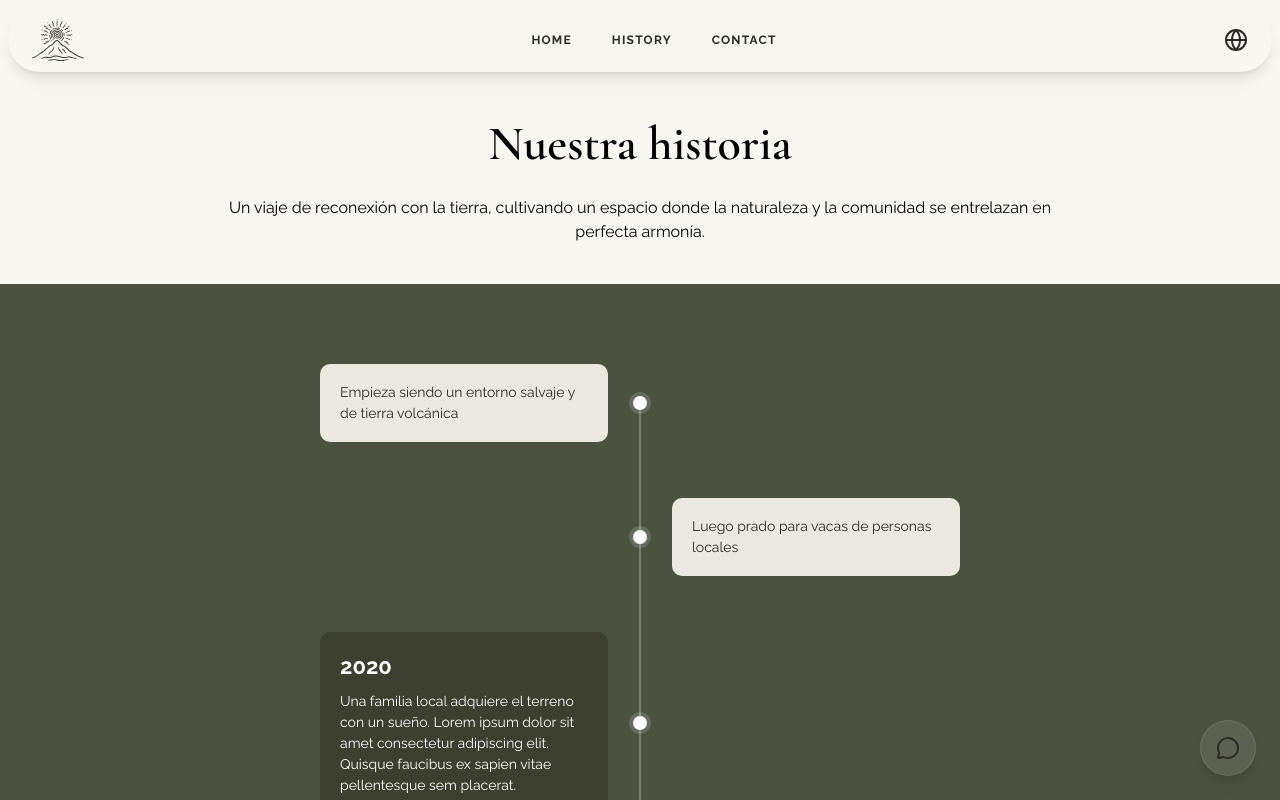
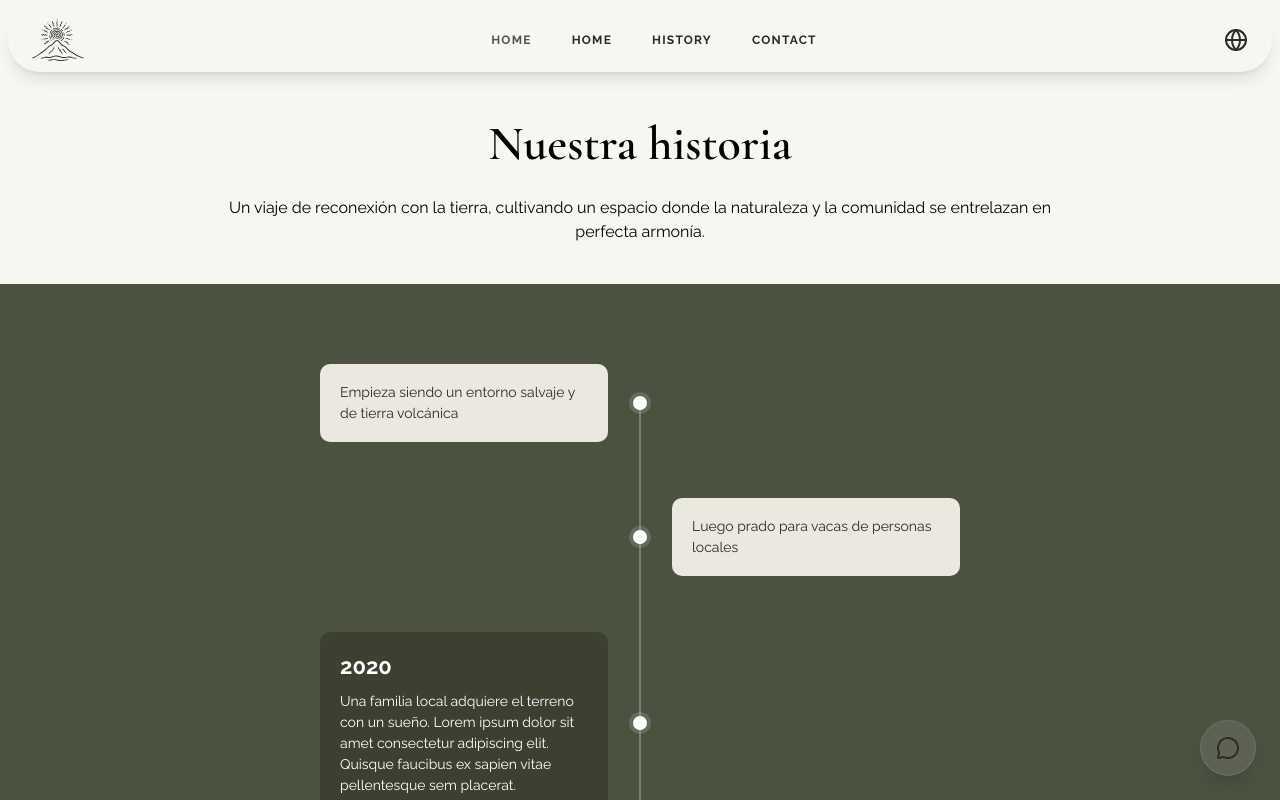
Before and after one commit to Garbolin/Mont-Solei, a React (Vite) app: page /history in a window 1280 px wide. Shown: the top 800 px of the page. Built offline with nearby package versions, Linux system fonts and the light colour scheme.

Commit message:
add variants of navBar hover

```diff
--- a/src/components/NavBar.tsx
+++ b/src/components/NavBar.tsx
@@ -1,10 +1,15 @@
 import Logo from '@/assets/logo_no_text.svg?react';
 import { Globe } from 'lucide-react';
 import { useNavbarTheme } from '@/context/NavbarThemeContext';
+import SunLink from '@/components/SunLink';
 
 export default function Navbar() {
     const { theme } = useNavbarTheme();
     const textColor = theme === 'light' ? 'text-white' : 'text-graphite-500';
+    const glowColor =
+        theme === 'light'
+            ? 'hover:drop-shadow-[0_0_8px_rgba(255,255,255,0.6)]' // fondo oscuro -> glow blanco
+            : 'hover:drop-shadow-[0_0_8px_rgba(0,0,0,0.35)]';
 
     return (
         <nav
@@ -21,14 +26,42 @@ export default function Navbar() {
                 className={`${textColor} flex flex-1 items-center justify-center space-x-10 uppercase text-xs font-bold tracking-widest transition-colors duration-300`}
             >
                 <li>
-                    <a href="/">Home</a>
+                    <a
+                        href="/"
+                        className={`opacity-80 hover:opacity-100 hover:-translate-y-0.5 ${glowColor} transition-all duration-300 inline-block`}
+                    >
+                        Home
+                    </a>
                 </li>
                 <li>
-                    <a href="/history">History</a>
+                    <a
+                        href="/"
+                        className={`transition-all duration-300 hover:text-porcelain-300 ${glowColor}`}
+                    >
+                        Home
+                    </a>
                 </li>
                 <li>
-                    <a href="/contact">Contact</a>
+                    <a href="/history" className="group relative inline-block py-1">
+                        History
+                        <span className="absolute left-1/2 -bottom-0.5 h-[1.5px] w-0 bg-current transition-all duration-300 ease-out group-hover:w-full group-hover:left-0" />
+                    </a>
                 </li>
+                <li>
+                    <a href="/contact" className="group relative inline-block py-1">
+                        Contact
+                        <span className="absolute left-1/2 -bottom-0.5 h-[1.5px] w-0 bg-current transition-all duration-300 ease-out group-hover:w-full group-hover:left-0" />
+                    </a>
+                </li>
+                {/* <li>
+                    <SunLink href="/">Home</SunLink>
+                </li>
+                <li>
+                    <SunLink href="/history">History</SunLink>
+                </li>
+                <li>
+                    <SunLink href="/contact">Contact</SunLink>
+                </li> */}
             </ul>
             <div className={`${textColor} transition-colors duration-300`}>
                 <Globe strokeWidth={2} />
--- /dev/null
+++ b/src/components/SunLink.tsx
@@ -0,0 +1,18 @@
+export default function SunLink({ href, children }: { href: string; children: React.ReactNode }) {
+    return (
+        <a href={href} className="sun-link">
+            {children}
+            <svg viewBox="0 0 64 64">
+                <circle className="sun-core" cx="32" cy="32" r="14" />
+                <line className="sun-ray" x1="32" y1="4" x2="32" y2="12" />
+                <line className="sun-ray" x1="32" y1="52" x2="32" y2="60" />
+                <line className="sun-ray" x1="4" y1="32" x2="12" y2="32" />
+                <line className="sun-ray" x1="52" y1="32" x2="60" y2="32" />
+                <line className="sun-ray" x1="12.7" y1="12.7" x2="18.3" y2="18.3" />
+                <line className="sun-ray" x1="45.7" y1="45.7" x2="51.3" y2="51.3" />
+                <line className="sun-ray" x1="12.7" y1="51.3" x2="18.3" y2="45.7" />
+                <line className="sun-ray" x1="45.7" y1="18.3" x2="51.3" y2="12.7" />
+            </svg>
+        </a>
+    );
+}
--- a/src/index.css
+++ b/src/index.css
@@ -154,3 +154,68 @@ body {
         @apply font-sans;
     }
 }
+
+/* SUN LINK */
+.sun-link {
+    position: relative;
+    display: inline-flex;
+    padding: 4px 2px;
+    z-index: 1;
+    transition: color 0.3s;
+}
+.sun-link svg {
+    opacity: 0.3;
+    position: absolute;
+    top: 50%;
+    left: 50%;
+    transform: translate(-50%, -50%);
+    width: 56px;
+    height: 56px;
+    overflow: visible;
+    pointer-events: none;
+    z-index: -1;
+}
+.sun-link circle,
+.sun-link line {
+    stroke: currentColor;
+    stroke-width: 1.5;
+    stroke-linecap: round;
+    fill: none;
+}
+.sun-core {
+    stroke-dasharray: 88;
+    stroke-dashoffset: 88;
+    transition: stroke-dashoffset 0.3s ease-out;
+}
+.sun-ray {
+    stroke-dasharray: 10;
+    stroke-dashoffset: 10;
+    transition: stroke-dashoffset 0.3s ease-out;
+}
+.sun-link:hover .sun-core {
+    stroke-dashoffset: 0;
+}
+.sun-link:hover .sun-ray {
+    stroke-dashoffset: 0;
+}
+.sun-ray:nth-child(2) {
+    transition-delay: 0.03s;
+}
+.sun-ray:nth-child(3) {
+    transition-delay: 0.06s;
+}
+.sun-ray:nth-child(4) {
+    transition-delay: 0.09s;
+}
+.sun-ray:nth-child(5) {
+    transition-delay: 0.12s;
+}
+.sun-ray:nth-child(6) {
+    transition-delay: 0.15s;
+}
+.sun-ray:nth-child(7) {
+    transition-delay: 0.18s;
+}
+.sun-ray:nth-child(8) {
+    transition-delay: 0.21s;
+}
```
